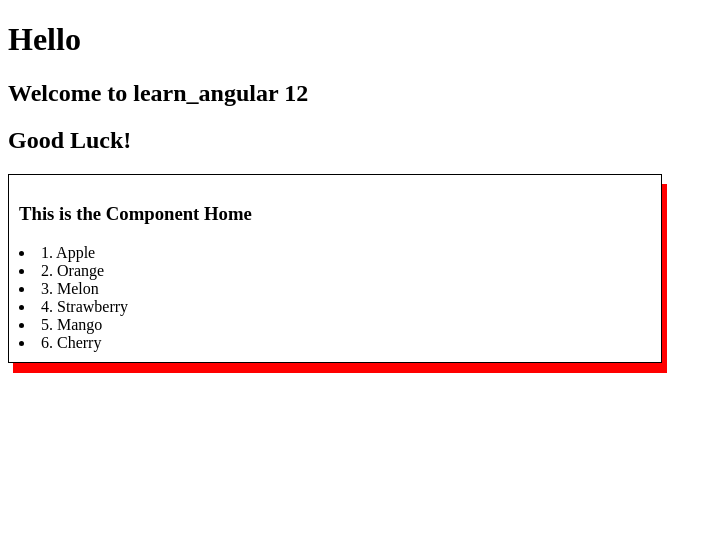
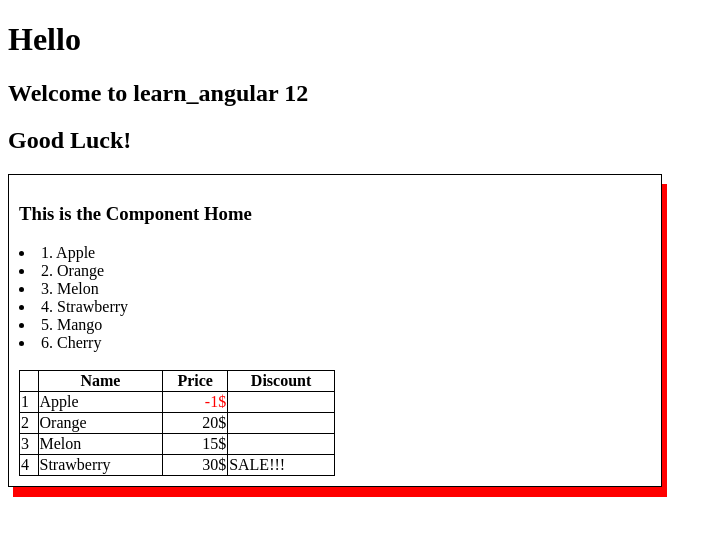
Before and after one commit to congtm20/Angular12, an Angular app: page / in a window 1280 px wide. Shown: the top 536 px of the page, without its empty margins (0-722 px from the left). Built offline with nearby package versions, Linux system fonts and the light colour scheme.

Commit message:
ng-Class

```diff
--- a/src/app/home/home.component.html
+++ b/src/app/home/home.component.html
@@ -1,9 +1,32 @@
 <div class="test">
     <h3>This is the Component Home </h3>
-    <div *ngFor="let item of fruits;let i = index" >
+    <div *ngFor="let item of fruits;let i = index">
         <li>{{i+1}}. {{item}}</li>
     </div>
+    <br />
+    <div>
+        <table style="width:50%">
+            <tr>
 
+                <th></th>
+                <th>Name</th>
+                <th>Price</th>
+                <th>Discount</th>
+            </tr>
+            <tr *ngFor="let item of fruits2;let i = index">
+                <td>{{i+1}}</td>
+                <td>{{item.fName}}</td>
+                <td style="text-align:right">
+                    <span [ngClass] ="{'negative': item.fPrice<0}"> {{item.fPrice}}$</span>
+                </td>
+                <td>
+                    <span *ngIf="item.Discount==true">SALE!!!</span>
+                </td>
+            </tr>
+
+        </table>
+    </div>
+</div>
 
 <!-- ------------------------------------------------------- -->
 <!-- <input type="text" [(ngModel)]="age" />
@@ -23,4 +46,3 @@
 <!-- ----------------------------------------------------------- -->
 <!-- <input [value]="name" /><br />
     <input value="{{name}}" type="text" [title]="'this is ' + name" /> -->
-</div>
--- a/src/app/home/home.component.scss
+++ b/src/app/home/home.component.scss
@@ -4,3 +4,11 @@
     box-shadow: 5px 10px red;
     width: 50%;
 }
+
+table, th, td {
+    border: 1px solid black;
+    border-collapse: collapse;
+  }
+.negative{
+    color: red;
+}
--- a/src/app/home/home.component.ts
+++ b/src/app/home/home.component.ts
@@ -3,20 +3,25 @@ import { Component, OnInit } from '@angular/core';
 @Component({
   selector: 'app-home',
   templateUrl: './home.component.html',
-  styleUrls: ['./home.component.scss']
+  styleUrls: ['./home.component.scss'],
 })
 export class HomeComponent implements OnInit {
   public name: string = 'Minh Công';
-  public age: number =18;
-  public fruits =['Apple','Orange','Melon','Strawberry','Mango','Cherry'];
-  constructor() { }
+  public age: number = 18;
+  public fruits = ['Apple', 'Orange', 'Melon', 'Strawberry', 'Mango', 'Cherry'];
+  public fruits2 = [
+    { fName: 'Apple', fPrice: -1 , Discount: false },
+    { fName: 'Orange', fPrice: 20, Discount: false },
+    { fName: 'Melon', fPrice: 15, Discount: false },
+    { fName: 'Strawberry', fPrice: 30, Discount: true},
+  ];
+  constructor() {}
 
   ngOnInit(): void {
-    console.log('Trai cay = ',this.fruits);
-
+    console.log('Trai cay = ', this.fruits2);
   }
   public resetName(): void {
     console.log('resetName');
-    this.age=18;
+    this.age = 18;
   }
 }
```
Lines whose indentation alone changed are shown as unchanged.
